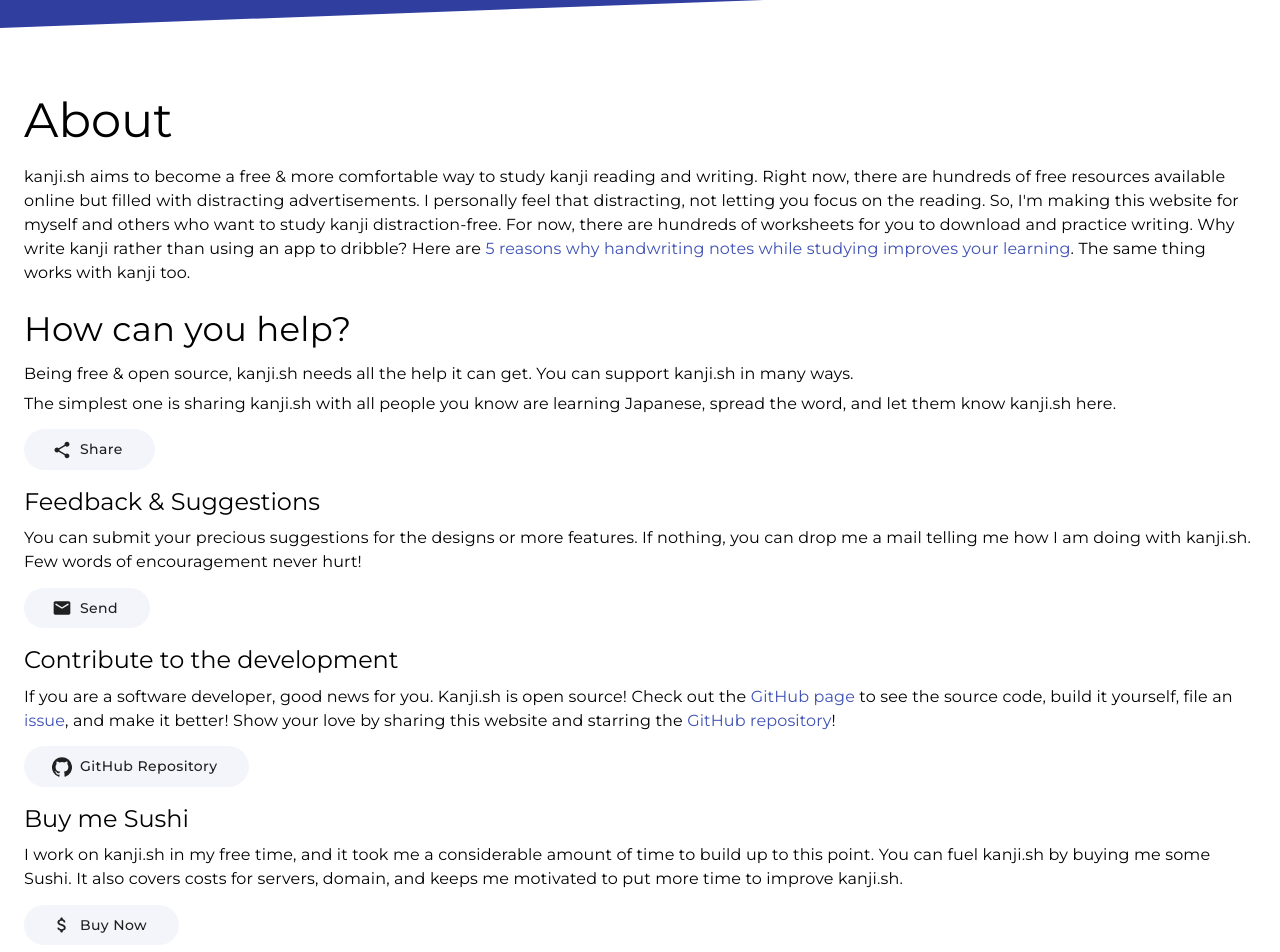
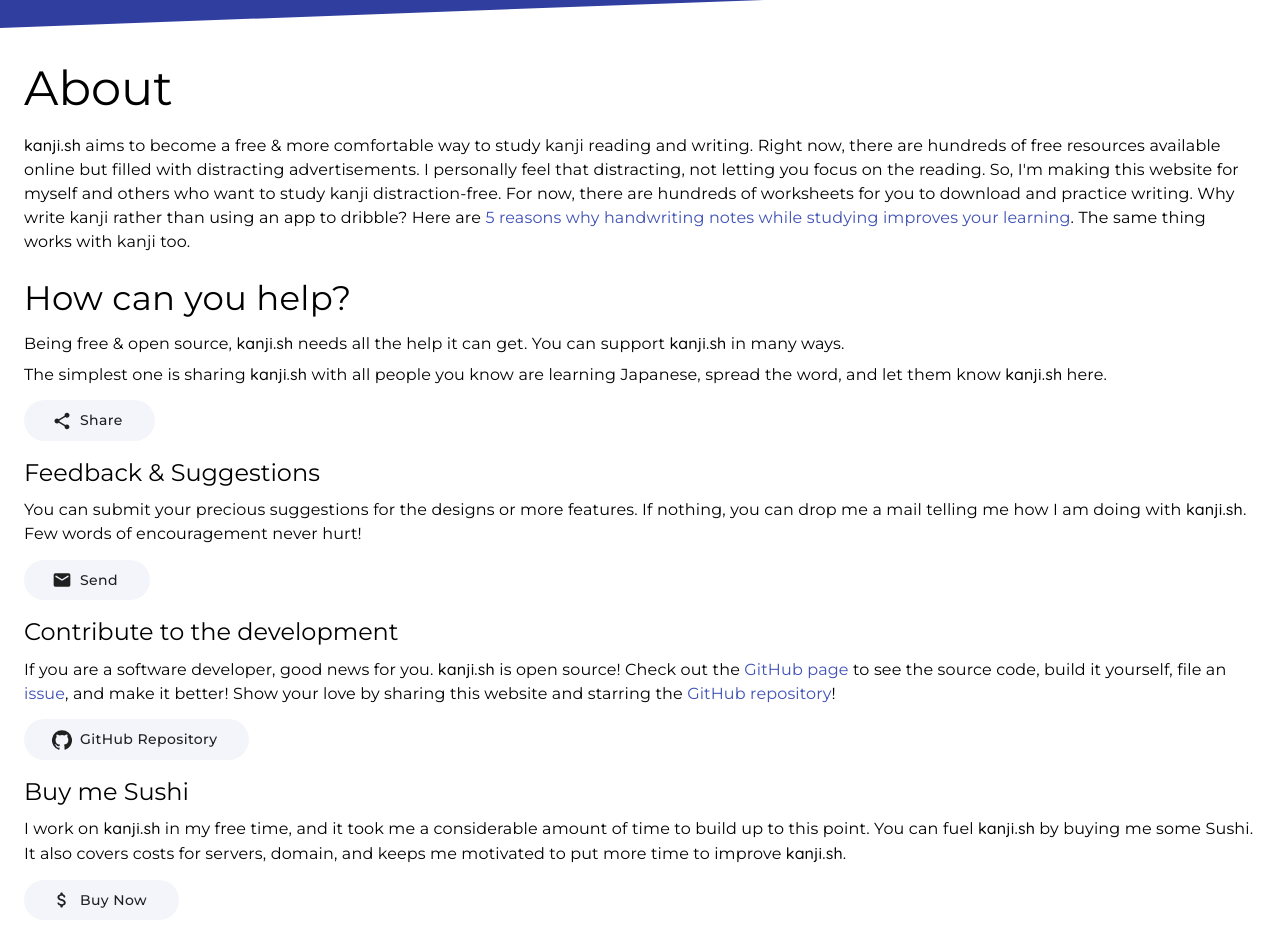
Before and after one commit to rionlabs/kanji.sh, a React (Create React App) app: page /about in a window 1280 px wide. Shown: the part 160-1112 px from the top of the page. Built offline with nearby package versions, Linux system fonts and the light colour scheme.

Commit message:
:lipstick: Minor UI changes

```diff
--- a/src/components/Footer.tsx
+++ b/src/components/Footer.tsx
@@ -3,8 +3,7 @@
 import AppBar from "@material-ui/core/AppBar";
 import Typography from "@material-ui/core/Typography";
 import {Grid} from "@material-ui/core";
-import {Link} from "react-router-dom";
-import Hidden from "@material-ui/core/Hidden";
+import Link from "@material-ui/core/Link";
 
 const useStyles = makeStyles((theme) => ({
     root: {
@@ -50,26 +49,20 @@
     return (
         <div className={classes.root}>
             <AppBar className={classes.appBar} position="static" color={"primary"} elevation={0} component={"div"}>
-                <Grid container alignItems={"center"} justify={"center"}>
+                <Grid container alignItems={"center"} justify={"center"} spacing={1}>
                     <Grid item sm={12} md={6} className={classes.footerRow}>
                         <Typography className={classes.copyright} variant="body1" noWrap>
-                            Crafted by <a className={classes.link} href="https://aruke.dev">aruke</a> with lots of Sushi
+                            Crafted by <Link underline={"none"} className={classes.link}
+                                             href="https://aruke.dev">aruke</Link> with lots of Sushi
                         </Typography>
                     </Grid>
-                    <Hidden mdUp>
-                        <Grid item className={classes.spacer}/>
-                    </Hidden>
                     <Grid item sm={12} md={6} className={classes.footerRow}>
-                        <Typography component={"a"} variant={"body1"}>
-                            <Link className={classes.navLink} to={"/about/privacy-policy"}>
-                                Privacy Policy
-                            </Link>
-                        </Typography>
-                        <Typography component={"a"} variant={"body1"}>
-                            <Link className={classes.navLink} to={"/about/terms"}>
-                                Terms Of Use
-                            </Link>
-                        </Typography>
+                        <Link variant={"body1"} className={classes.navLink} href={"/about/privacy-policy"}>
+                            Privacy Policy
+                        </Link>
+                        <Link variant={"body1"} className={classes.navLink} href={"/about/terms"}>
+                            Terms Of Use
+                        </Link>
                     </Grid>
                 </Grid>
             </AppBar>
--- a/src/components/ServiceCard.tsx
+++ b/src/components/ServiceCard.tsx
@@ -19,7 +19,7 @@
             minHeight: 'inherit',
             background: "linear-gradient(0deg, rgba(55,60,129,1) 0%, rgba(62,42,144,1) 100%)",
             clipPath: "polygon(0 0, 100% 0, 100% 100%, 20% 100%)",
-            [theme.breakpoints.down('sm')]: {
+            [theme.breakpoints.down('xs')]: {
                 clipPath: "polygon(0 20%, 100% 0, 100% 100%, 0% 100%)"
             }
         },
@@ -87,7 +87,7 @@
                         alignItems={"stretch"}
                         style={{minHeight: 'inherit'}}>
                         {/* Image */}
-                        <Grid className={classes.imageBox} item xs={12} sm={6}>
+                        <Grid className={classes.imageBox} item xs={12} sm={5}>
                             <Box style={{
                                 textAlign: (imageDirection === Direction.start) ? 'center' : 'center',
                                 height: '100%'
@@ -102,7 +102,7 @@
                         <Grid
                             className={(imageDirection === Direction.start) ? classes.textBoxStart : classes.textBoxEnd}
                             item
-                            xs={12} sm={6} alignContent={"flex-start"}
+                            xs={12} sm={7} alignContent={"flex-start"}
                             style={{minHeight: 'inherit'}}>
 
                             <Grid container
--- a/src/pages/AboutPage.tsx
+++ b/src/pages/AboutPage.tsx
@@ -15,6 +15,11 @@
     margin-bottom: 16px;
 `;
 
+const TextLogo = styled('span')`
+  font-family: 'Quicksand';
+  font-weight: 500;
+`;
+
 export default function AboutPage() {
     return (
         <Page>
@@ -23,7 +28,8 @@
             </Typography>
 
             <Typography variant={"body1"} gutterBottom>
-                kanji.sh aims to become a free & more comfortable way to study kanji reading and writing. Right now,
+                <TextLogo>kanji.sh</TextLogo> aims to become a free & more comfortable way to study kanji reading and
+                writing. Right now,
                 there are hundreds of free resources available online but filled with distracting advertisements. I
                 personally feel that distracting, not letting you focus on the reading. So, I'm making this website for
                 myself and others who want to study kanji distraction-free.
@@ -41,11 +47,13 @@
                 How can you help?
             </Typography>
             <Typography variant={"body1"} gutterBottom>
-                Being free & open source, kanji.sh needs all the help it can get. You can support kanji.sh in many ways.
+                Being free & open source, <TextLogo>kanji.sh</TextLogo> needs all the help it can get. You can
+                support <TextLogo>kanji.sh</TextLogo> in many ways.
             </Typography>
             <Typography gutterBottom variant="body1">
-                The simplest one is sharing kanji.sh with all people you know are learning Japanese, spread the word,
-                and let them know kanji.sh here.
+                The simplest one is sharing <TextLogo>kanji.sh</TextLogo> with all people you know are learning
+                Japanese, spread the word,
+                and let them know <TextLogo>kanji.sh</TextLogo> here.
             </Typography>
 
             <KButton href={"#"} startIcon={<ShareRounded/>}>
@@ -58,7 +66,8 @@
             </Typography>
             <Typography gutterBottom variant="body1">
                 You can submit your precious suggestions for the designs or more features. If nothing, you can drop me a
-                mail telling me how I am doing with kanji.sh. Few words of encouragement never hurt!
+                mail telling me how I am doing with <TextLogo>kanji.sh</TextLogo>. Few words of encouragement never
+                hurt!
             </Typography>
 
             <KButton href={"mailto:mail@aruke.dev"} startIcon={<EmailRounded/>}>
@@ -69,7 +78,8 @@
                 Contribute to the development
             </Typography>
             <Typography gutterBottom variant="body1">
-                If you are a software developer, good news for you. Kanji.sh is open source! Check out the <Link
+                If you are a software developer, good news for you. <TextLogo>kanji.sh</TextLogo> is open source! Check
+                out the <Link
                 href="https://github.com/aruke/kanji.sh">GitHub page</Link> to see the source code, build
                 it yourself, file an <Link href="https://github.com/aruke/kanji.sh/issues">issue</Link>, and
                 make it better!
@@ -85,15 +95,18 @@
                 Buy me Sushi
             </Typography>
             <Typography gutterBottom variant="body1">
-                I work on kanji.sh in my free time, and it took me a considerable amount of time to build up to this
-                point. You can fuel kanji.sh by buying me some Sushi. It also covers costs for servers, domain, and
-                keeps me motivated to put more time to improve kanji.sh.
+                I work on <TextLogo>kanji.sh</TextLogo> in my free time, and it took me a considerable amount of time to
+                build up to this
+                point. You can fuel <TextLogo>kanji.sh</TextLogo> by buying me some Sushi. It also covers costs for
+                servers, domain, and
+                keeps me motivated to put more time to improve <TextLogo>kanji.sh</TextLogo>.
             </Typography>
 
             <KButton href={"https://www.buymeacoffee.com/aruke"} startIcon={<AttachMoneyRounded/>}>
                 Buy Now
             </KButton>
 
+            <br/>
             <br/>
 
             <Typography variant={"h4"} gutterBottom>
--- a/src/pages/HomePage.tsx
+++ b/src/pages/HomePage.tsx
@@ -90,8 +90,7 @@
                 </Grid>
             </Container>
 
-            <div className={classes.bigSpacer}>
-            </div>
+            <div className={classes.bigSpacer}/>
 
             <Grid container direction={"column"} justify={"center"} spacing={10}>
                 <Grid item xs={12}>
@@ -105,6 +104,7 @@
                                  imageUrl={undraw_studying} imageDirection={Direction.start}/>
                 </Grid>
             </Grid>
+            <div className={classes.bigSpacer}/>
         </Page>
     );
 }
--- a/src/pages/ReadPage.tsx
+++ b/src/pages/ReadPage.tsx
@@ -3,18 +3,20 @@
 import Typography from "@material-ui/core/Typography";
 import Button from "@material-ui/core/Button";
 import TextField from "@material-ui/core/TextField";
-import {ReactComponent as WIPImage} from "../images/undraw_programming.svg";
+import undraw_programming from "../images/undraw_programming.svg";
 import Grid from "@material-ui/core/Grid";
 import Page from "./base/Page";
 
-const useStyles = makeStyles(() => ({
+const useStyles = makeStyles((theme) => ({
     root: {
         flexGrow: 1
     },
     imageContainer: {
         textAlign: 'center',
-        maxWidth: '100%',
-        maxHeight: '300px'
+        alignSelf: 'center'
+    },
+    image: {
+        width: '100%',
     },
     centerText: {
         textAlign: 'center'
@@ -22,14 +24,11 @@
     textField: {
         width: '100%'
     },
-    image: {
-        width: '80%',
-        height: 'auto',
-        maxWidth: '100%',
-        maxHeight: '300px'
-    },
     buttonContainer: {
         textAlign: 'center'
+    },
+    bigSpacer: {
+        height: theme.spacing(8)
     }
 }));
 
@@ -37,13 +36,14 @@
     const classes = useStyles();
     return (
         <Page>
-
             <Grid container direction={"column"} alignItems={"stretch"} spacing={5} justify={"center"}>
                 <Grid item xs={12} className={classes.centerText}>
                     <Typography variant={"h3"}>Ooops!</Typography>
                 </Grid>
-                <Grid item xs={12} className={classes.imageContainer}>
-                    <WIPImage className={classes.image}/>
+                <Grid item className={classes.imageContainer} xs={12} sm={8} md={6} alignContent={"center"}>
+                    <object className={classes.image} type="image/svg+xml" data={undraw_programming}>
+                        Work in Progress
+                    </object>
                 </Grid>
                 <Grid item xs={12} className={classes.centerText}>
                     <Typography variant={"subtitle1"}>I haven't started adding reading sessions yet.</Typography>
@@ -64,6 +64,7 @@
                     </Grid>
                 </Grid>
             </Grid>
+            <div className={classes.bigSpacer}/>
         </Page>
     );
 }
--- a/src/pages/WritePage.tsx
+++ b/src/pages/WritePage.tsx
@@ -3,11 +3,20 @@
 import CollectionCard from "../components/CollectionCard";
 import {Grid} from "@material-ui/core";
 import Page from "./base/Page";
+import makeStyles from "@material-ui/core/styles/makeStyles";
+
+const useStyles = makeStyles((theme) => ({
+    bigSpacer: {
+        height: theme.spacing(8)
+    }
+}));
 
 export default function WritePage() {
+    const classes = useStyles();
     return (
         <Page>
             <Jumbotron/>
+            <div className={classes.bigSpacer}/>
             <Grid container spacing={4} justify={"center"} alignItems={"stretch"}>
                 <Grid item xs={12} sm={6} md={3}>
                     <CollectionCard
@@ -42,6 +51,7 @@
                         backgroundImageUrl={"https://upload.wikimedia.org/wikipedia/commons/thumb/0/0d/Great_Wave_off_Kanagawa2.jpg/640px-Great_Wave_off_Kanagawa2.jpg"}/>
                 </Grid>
             </Grid>
+            <div className={classes.bigSpacer}/>
         </Page>
     );
 }
--- a/src/pages/base/Page.tsx
+++ b/src/pages/base/Page.tsx
@@ -12,7 +12,7 @@
             position: 'relative'
         },
         spacedContainer: {
-            paddingTop: theme.spacing(8),
+            paddingTop: theme.spacing(4),
             paddingBottom: theme.spacing(18)
         }
     });
```
